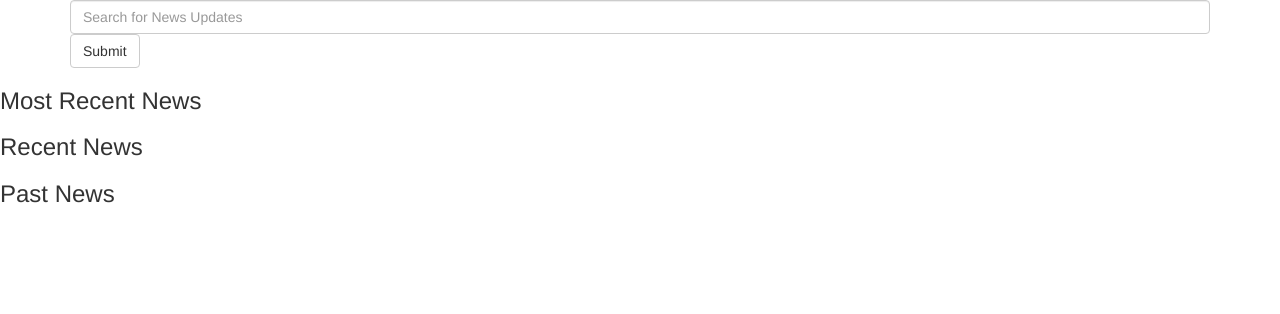
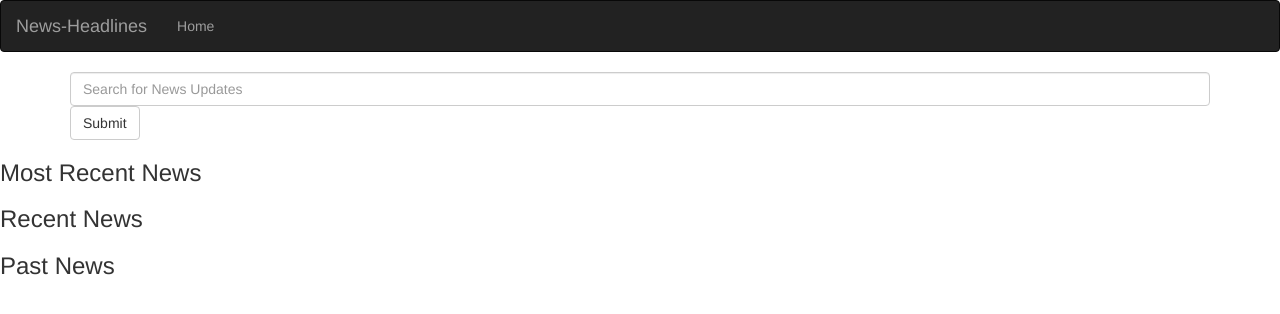
Before and after one commit to YVONNEANYANGO/News-Headlines, a Python web app: template app/templates/index.html in a window 1280 px wide. Shown: the top 314 px of the page. Run offline with Jinja, Linux system fonts and the light colour scheme; the template is opened without the code that fills it, so the values that code supplies are empty; some libraries are stand-ins or nearby versions.

Commit message:
add create error pages and customize

```diff
--- a/app/templates/macros.html
+++ b/app/templates/macros.html
@@ -1,11 +1,11 @@
-{% macro displayMovieList(movie_list) %}
+{% macro displayNewsList(news_list) %}
 
-    {% for movie in movie_list %}
-        <div class="col-xs-12 col-sm-4 col-md-2 col-lg-2 movie-card">
-            <img src="{{ movie.poster }}" alt="{{ movie.title }} poster" class="img-responsive">
+    {% for news in news_list %}
+        <div class="col-xs-12 col-sm-4 col-md-2 col-lg-2 news-card">
+            <img src="{{ news.poster }}" alt="{{ news.title }} poster" class="img-responsive">
             <li class="text-center">
-                <a href="/movie/{{movie.id}}">
-                    {{ movie.title|truncate(30)}}</a>
+                <a href="/news/{{news.id}}">
+                    {{ news.title|truncate(20)}}</a>
             </li>
         </div>
 
--- a/app/templates/navbar.html
+++ b/app/templates/navbar.html
@@ -0,0 +1,18 @@
+<div class="navbar navbar-inverse" role="navigation">
+    <div class="container-fluid">
+        <div class="navbar-header">
+            <button type="button" class="navbar-toggle" data-toggle="collapse" data-target=".navbar-collapse">
+              <span class="sr-only">Toggle navigation</span>
+              <span class="icon-bar"></span>
+              <span class="icon-bar"></span>
+              <span class="icon-bar"></span>
+            </button>
+            <a class="navbar-brand" href="/"> News-Headlines </a>
+        </div>
+        <div class="navbar-collapse collapse">
+            <ul class="nav navbar-nav">
+                <li><a href="/">Home</a></li>
+        </div>
+
+    </div>
+</div>
```
Also changed, not shown: app/templates/news.html (+45 -0 lines).
